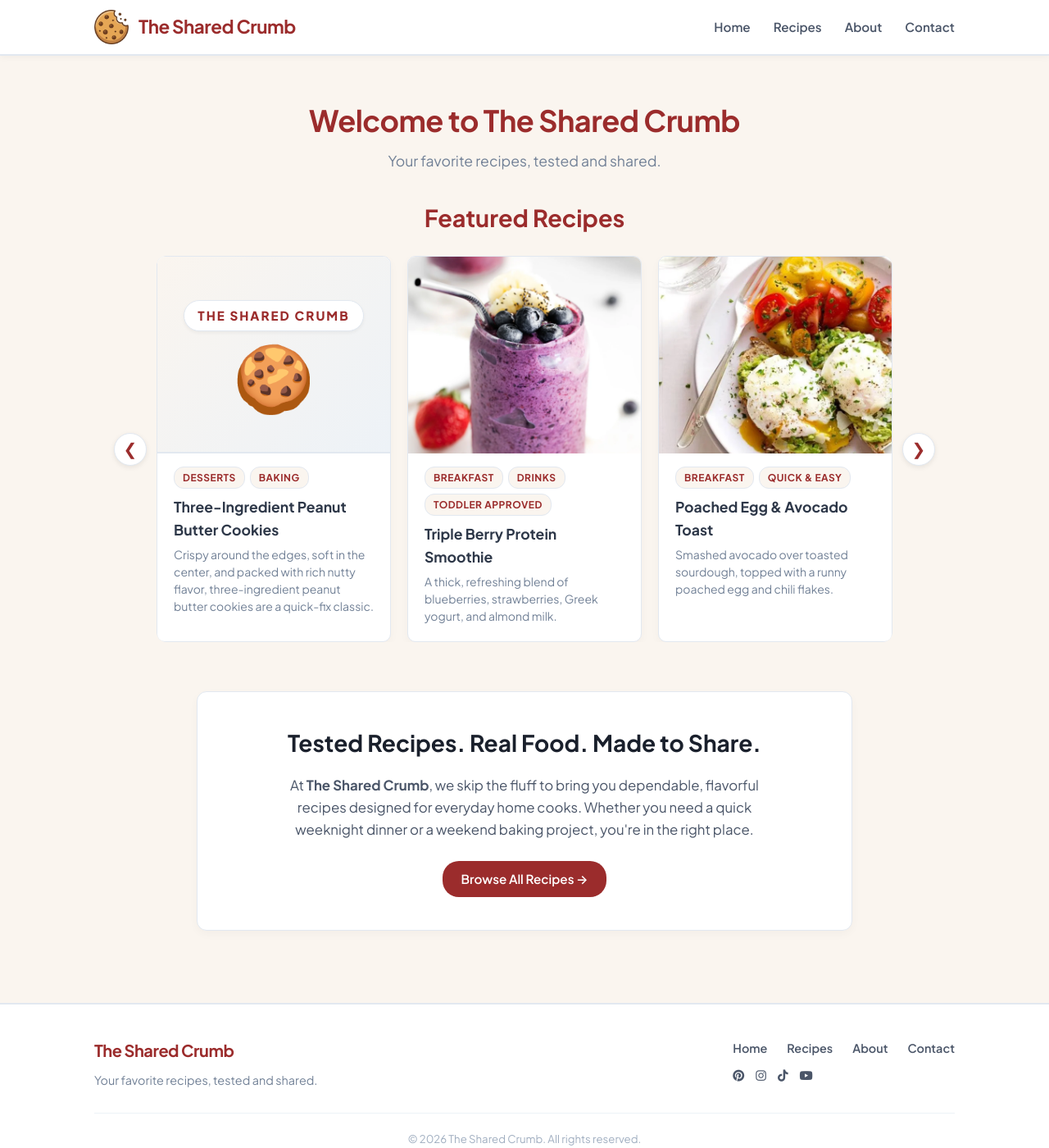
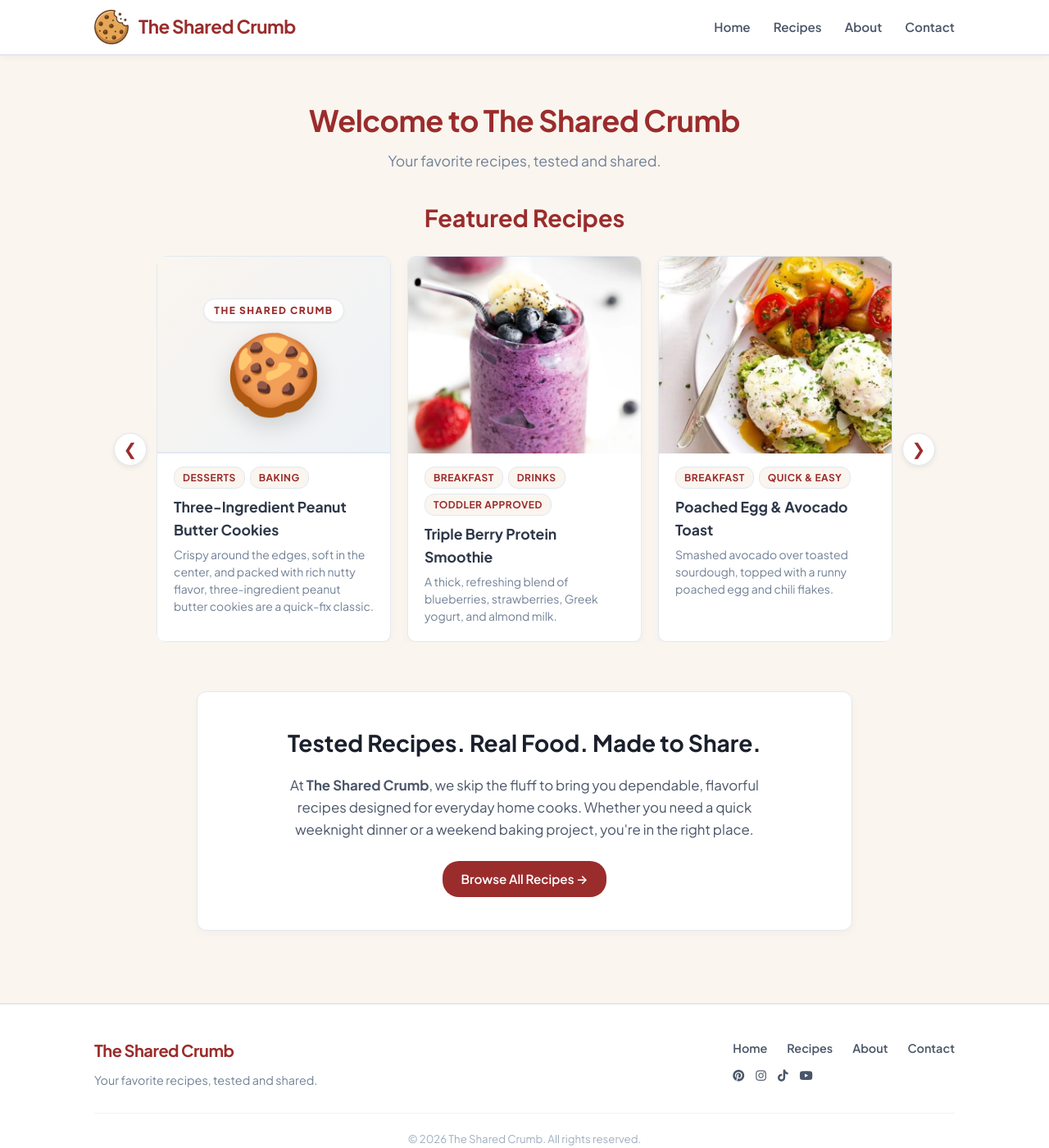
Before and after one commit to TheSharedCrumb/TheSharedCrumb, a Jekyll site: the page built from index.html, in a window 1280 px wide and 1400 px high. Shown: the whole window at 82% size. Built offline with Jekyll 4.4.1, drawn with Linux system fonts in a browser that asks for light colours.

Commit message:
Refine styles for brand tile and icons
Updated styles for brand tile, badge accent, and icons.

```diff
--- a/assets/css/style.css
+++ b/assets/css/style.css
@@ -1270,7 +1270,7 @@ footer {
 }
 
 /* ==========================================================================
-   13. Fallback Brand Tile
+   13. Fallback Brand Tile (Updated Sizing & Elevation)
    ========================================================================== */
 
 /* Fixed Thumbnail Height Across Grid, Carousel, & Placeholder */
@@ -1290,34 +1290,42 @@ footer {
   flex-direction: column;
   align-items: center;
   justify-content: center;
-  gap: 14px;
+  gap: 10px; /* Reduced gap to accommodate the larger icon */
   box-sizing: border-box;
-  padding: 1.5rem 1rem;
+  padding: 1.25rem 1rem;
   text-align: center;
   border-radius: 8px 8px 0 0;
 }
 
-/* Brand Badge Accent */
+/* Scaled-Down Brand Badge Accent */
 .brand-tile-placeholder::before {
   content: "The Shared Crumb";
   font-family: inherit;
-  font-size: 0.95rem;
+  font-size: 0.75rem; /* Scaled down from 0.95rem */
   font-weight: 800;
   color: #9B2C2C;
   text-transform: uppercase;
-  letter-spacing: 2px;
+  letter-spacing: 1.5px;
   background-color: #FFFFFF;
-  padding: 6px 16px;
+  padding: 4px 12px; /* Scaled down padding */
   border-radius: 20px;
   border: 1px solid #E2E8F0;
-  box-shadow: 0 2px 4px rgba(0, 0, 0, 0.05);
+  box-shadow: 0 1px 3px rgba(0, 0, 0, 0.05);
 }
 
-/* Icon Sizing (Used for custom front matter icons & default fallback plate) */
+/* Enlarged Icon with Natural Drop Shadow */
 .custom-recipe-icon {
-  font-size: 5rem;
+  font-size: 6rem; /* Bumped up from 5rem */
   line-height: 1;
   display: block;
+  filter: drop-shadow(0 10px 14px rgba(0, 0, 0, 0.15)); /* Soft 3D lift */
+  transition: transform 0.2s ease-in-out;
+}
+
+/* Subtle hover pop effect on card hover */
+.recipe-grid-card:hover .custom-recipe-icon,
+.carousel-card:hover .custom-recipe-icon {
+  transform: scale(1.05);
 }
 
 /* ==========================================================================
```
